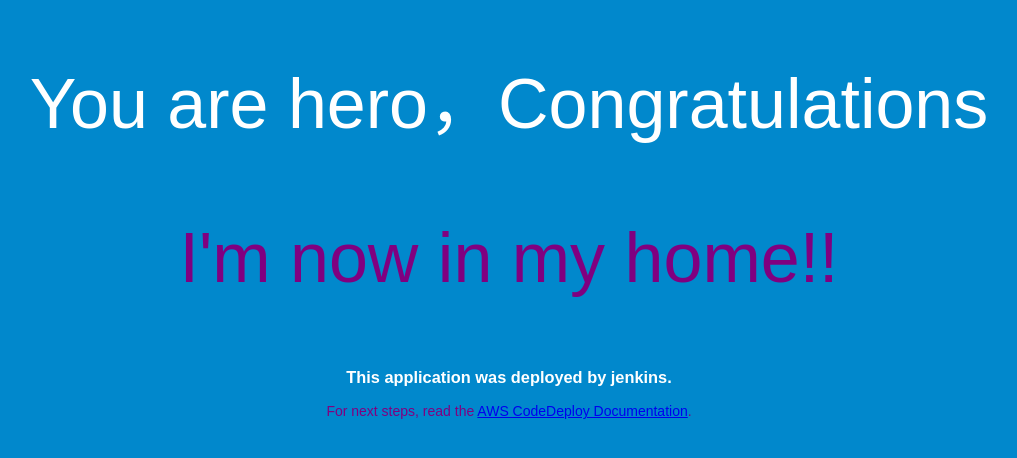
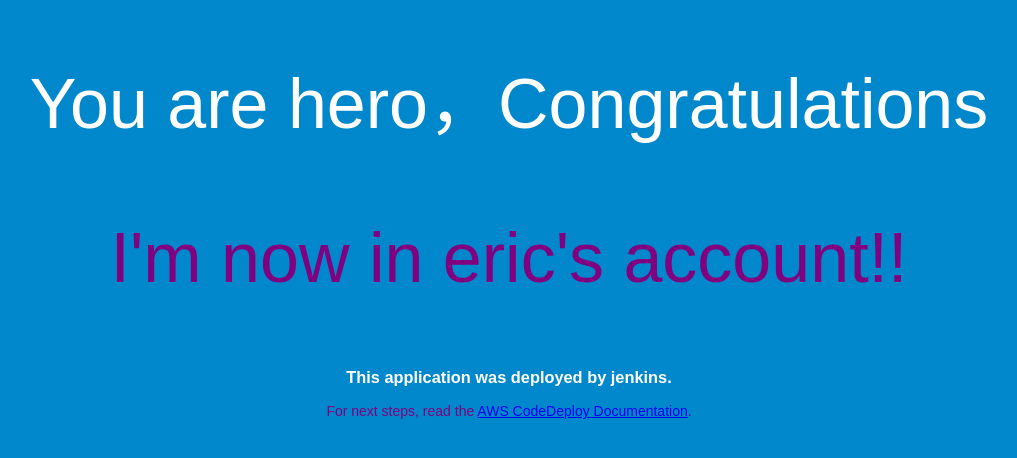
Before and after one commit to supermanpotato/jenkins-codedeploy, a plain HTML site: page index.html in a window 1280 px wide. Shown: the whole page, without its empty margins (131-1148 px from the left). Drawn offline with Linux system fonts and the light colour scheme.

Commit message:
Update index.html

```diff
--- a/index.html
+++ b/index.html
@@ -26,7 +26,7 @@
 </head>
 <body>
   <div align="center">
-    <h1>You are hero，Congratulations<p style="color:purple">I'm now in my home!!</p></h1>
+    <h1>You are hero，Congratulations<p style="color:purple">I'm now in eric's account!!</p></h1>
     <p style="color:red"><h3>This application was deployed by jenkins.</h3></p>
     <p style="color:purple">For next steps, read the <a href="http://aws.amazon.com/documentation/codedeploy">AWS CodeDeploy Documentation</a>.</p>
   </div>
```
